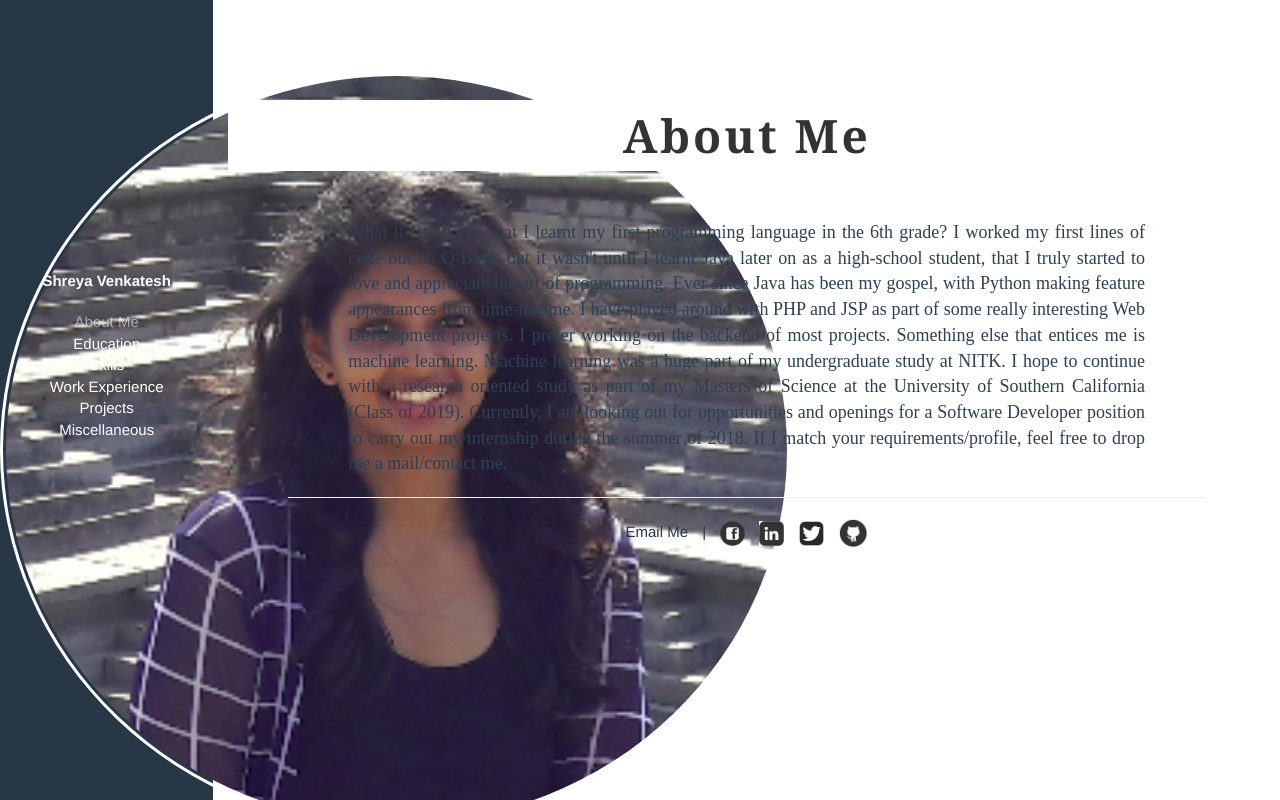
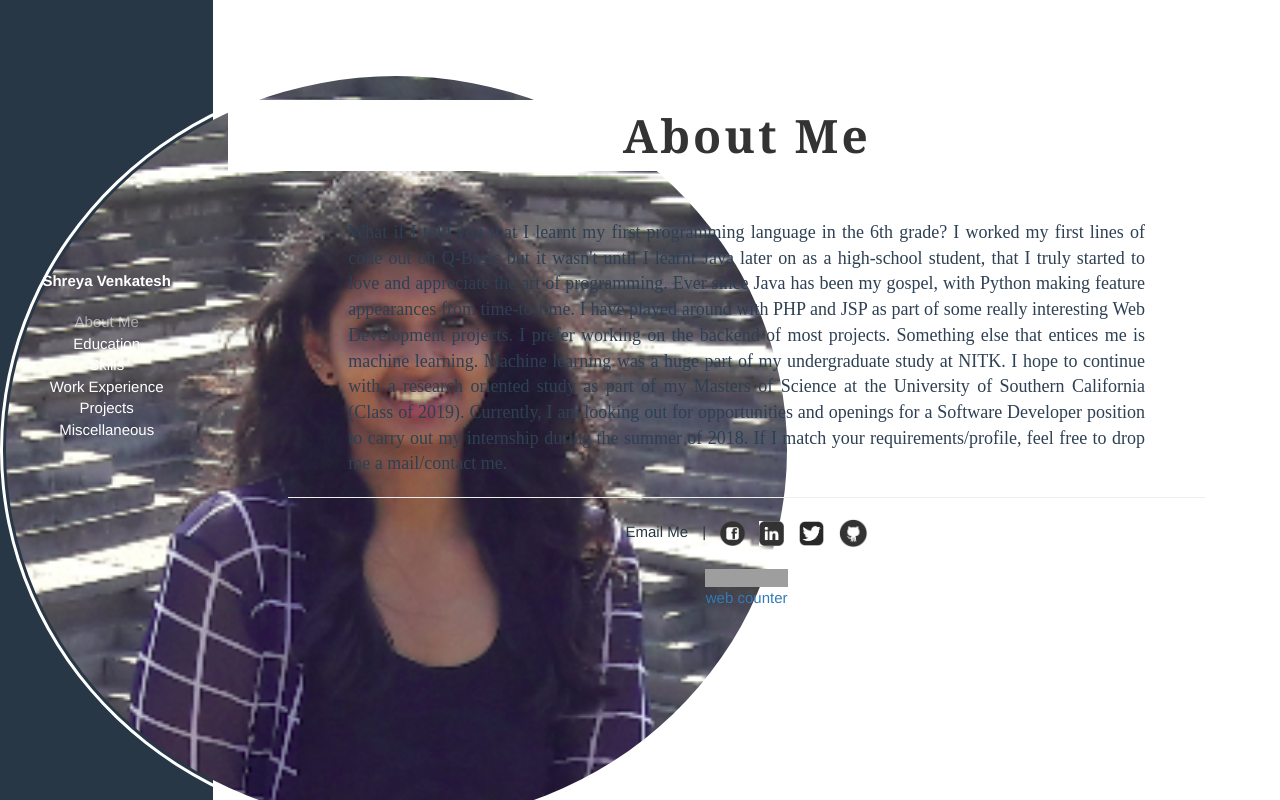
Before and after one commit to shrev/Portfolio, a plain HTML site: page index.html in a window 1280 px wide. Drawn offline with nearby package versions, Linux system fonts and the light colour scheme; grey boxes are pictures that could not be loaded.

Commit message:
added counter

```diff
--- a/index.html
+++ b/index.html
@@ -53,6 +53,10 @@
             <a href="https://twitter.com/shre_v"><img class="icon" src="twitter2.png"/></a>
             <a href="https://github.com/shrev"><img class="icong" src="github2.png"/></a>
             <br><br>
+           <!-- Start of SimpleHitCounter Code -->
+<div align="center"><a href="http://www.simplehitcounter.com" target="_blank"><img src="http://simplehitcounter.com/hit.php?uid=2308998&f=0&b=16777215" border="0" height="18" width="83" alt="web counter"></a><br><a href="http://www.simplehitcounter.com" target="_blank" style="text-decoration:none;">web counter</a></div>
+<!-- End of SimpleHitCounter Code -->
+
         </div>
     </div>
 </div>
```
